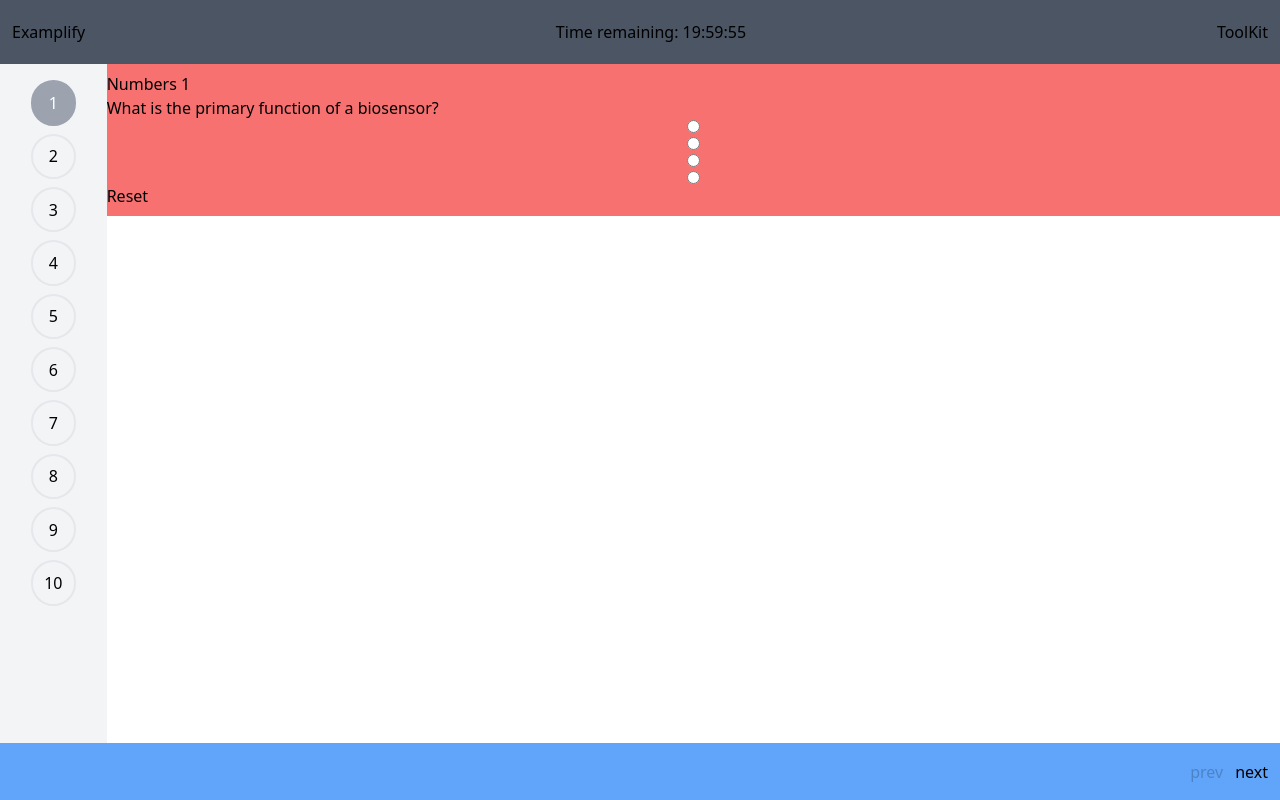
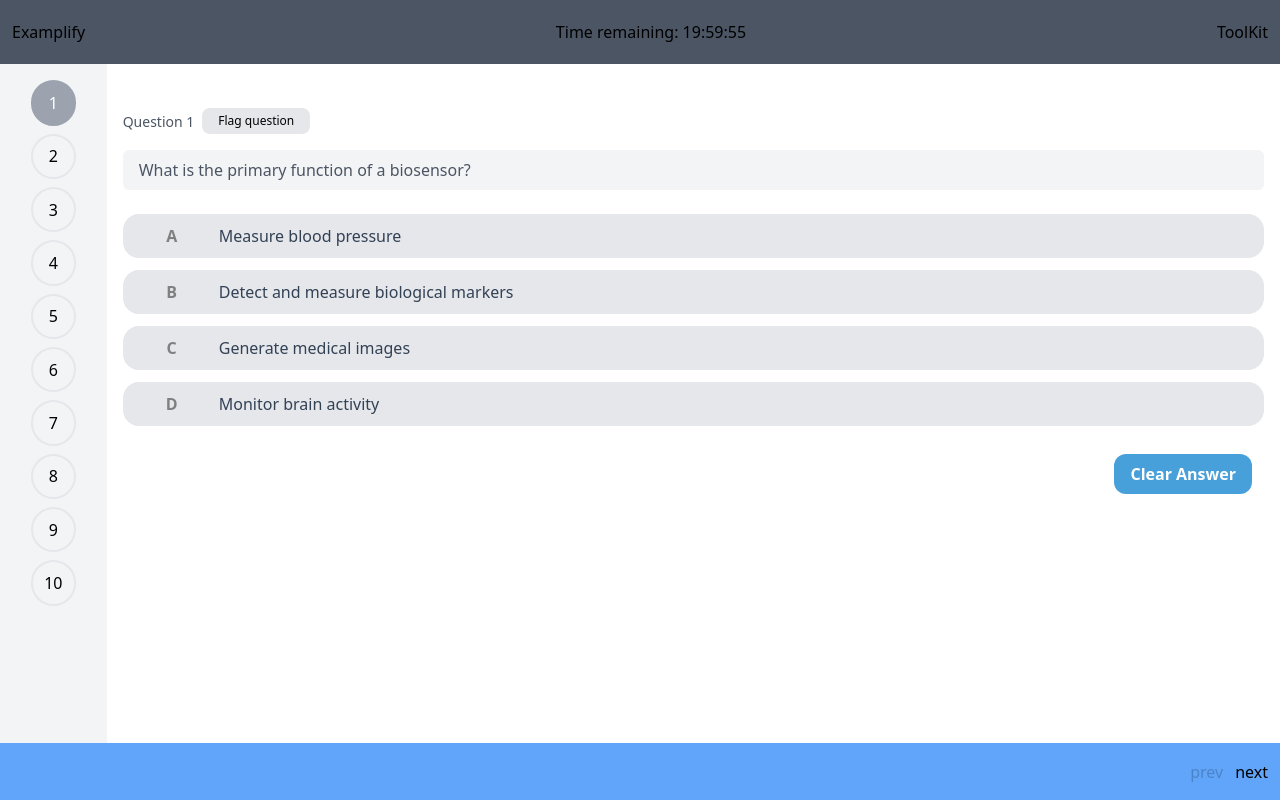
Before and after one commit to Omega-2023/webQuiz, a React (Vite) app: page / in a window 1280 px wide. Built offline with nearby package versions, Linux system fonts and the light colour scheme.

Commit message:
feat: Style quze page

```diff
--- /dev/null
+++ b/src/components/questions/QuestionBox.jsx
@@ -0,0 +1,32 @@
+import React from "react";
+import { useSelector } from "react-redux";
+
+export function QuestionBox({ question, index }) {
+  const { currentQuestion } = useSelector((state) => state.questions);
+
+  return (
+    <>
+      {currentQuestion === index + 1 && (
+        <div className="w-full py-10 px-4 bg-white">
+          <div className=" w-full bg-red-400 py-1 ">
+            .
+          </div>
+          <div>Numbers {index + 1}</div>
+          <div>{question.question}</div>
+          <form className="w-full">
+            <div className="flex flex-col gap-1 w-full">
+              {question.choices.map((choice, i) => (
+                <input
+                  type="radio"
+                  name={`q-[${index * 3 - 2 + question.question.slice(0, 2)}]`} />
+              ))}
+            </div>
+            <input
+              type="reset"
+              name={`q-[${index * 3 - 2 + question.question.slice(0, 2)}]`} />
+          </form>
+        </div>
+      )}
+    </>
+  );
+}
--- a/src/components/questions/questionBox.jsx
+++ b/src/components/questions/questionBox.jsx
@@ -1,28 +1,72 @@
 import React from "react";
-import { useSelector } from "react-redux";
+import { useDispatch, useSelector } from "react-redux";
 
 function QuestionBox({ question, index }) {
-  const { currentQuestion } = useSelector((state) => state.questions);
+  const dispatch = useDispatch();
+  const { currentQuestion, answers } = useSelector((state) => state.questions);
+  const choices = ["A", "B", "C", "D"];
 
+  const handleSelectAnswer = (answer) => {
+    dispatch({
+      type: "answerQuestion",
+      payload: {
+        qn: index,
+        choice: answer,
+      },
+    });
+  };
   return (
     <>
       {currentQuestion === index + 1 && (
-        <div className="w-full py-2 bg-red-400">
-          <div>Numbers {index + 1}</div>
-          <div>{question.question}</div>
-          <form className="w-full">
+        <div className="w-full py-10 px-4 bg-white">
+          <div className=" w-full py-1 flex flex-row gap-2 items-center">
+            <span className=" text-[14px] text-gray-600 font-medium">
+              Question {index + 1}
+            </span>
+            <span className=" flex py-1 text-[12px] bg-gray-200 font-light px-4 rounded-lg">
+              Flag question
+            </span>
+          </div>
+
+          <div className=" mt-3 text-gray-600 font-normal px-4 w-full bg-gray-100 py-2 rounded-md">
+            {question.question}
+          </div>
+
+          <form className="w-full mt-5">
             <div className="flex flex-col gap-1 w-full">
               {question.choices.map((choice, i) => (
-                <input
-                  type="radio"
-                  name={`q-[${index * 3 - 2 + question.question.slice(0, 2)}]`}
-                />
+                <div className="w-full relative py-1">
+                  <label className=" input-container ">
+                    <input
+                      type="radio"
+                      value={choices[i]}
+                      onChange={(e) => handleSelectAnswer(e.target.value)}
+                      checked={answers[index] === choices[i]}
+                      name={`q-[${
+                        index * 3 - 2 + question.question.slice(0, 2)
+                      }]`}
+                      className="absolute radio-option opacity-0"
+                    />
+                    <div className=" cursor-pointer w-full option-label bg-gray-200 h-full rounded-2xl grid grid-cols-12 py-2 pr-2">
+                      <div className=" col-span-2 500px:col-span-1 flex justify-center font-bold items-center mqc">
+                        {choices[i]}
+                      </div>
+                      <div className=" col-span-10 font-normal text-slate-700">
+                        {choice}
+                      </div>
+                    </div>
+                  </label>
+                </div>
               ))}
             </div>
-            <input
-              type="reset"
-              name={`q-[${index * 3 - 2 + question.question.slice(0, 2)}]`}
-            />
+            <div className=" flex justify-end py-1 w-full px-3">
+              <input
+                type="reset"
+                className=" cursor-pointer mt-5 rounded-xl bg-primary px-4 py-2 font-bold text-white"
+                value={"Clear Answer"}
+                name={`q-[${index * 3 - 2 + question.question.slice(0, 2)}]`}
+              />
+            </div>
           </form>
         </div>
       )}
--- a/src/index.css
+++ b/src/index.css
@@ -1,3 +1,26 @@
 @tailwind base;
 @tailwind components;
 @tailwind utilities;
+
+:root {
+  --primary: #48a0db;
+  --light-gray: #f2f4f6;
+  --deep-gray: #d8d9db;
+  --light-primary: #daecf7;
+}
+
+.option-label {
+  border: 2px solid transparent;
+}
+
+.mqc {
+  color: gray;
+}
+
+.input-container .radio-option:checked ~ .option-label {
+  border: 2px solid var(--primary);
+}
+
+.input-container .radio-option:checked ~ .option-label .mqc {
+  color: var(--primary);
+}
--- a/src/redux/reducers/questions.js
+++ b/src/redux/reducers/questions.js
@@ -107,7 +107,8 @@ export const QuestionReducer = createReducer(initialState, {
   },
   answerQuestion: (state, action) => {
     let { qn, choice } = action.payload;
-    let newAnswers = state.answers;
+
+    let newAnswers = [...state.answers];
     newAnswers[qn] = choice;
     return {
       ...state,
```
